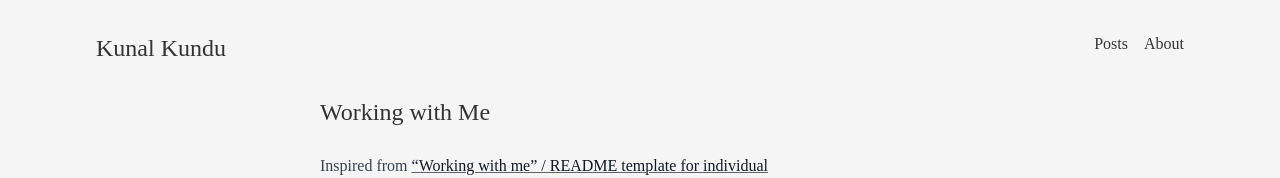
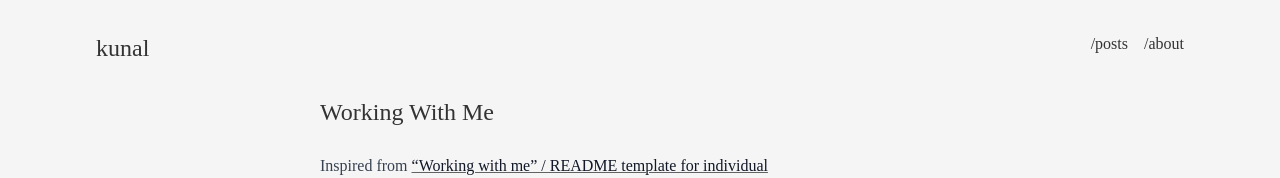
Before and after one commit to tinfoil-knight/tinfoil-knight.github.io, an Astro site: page /posts/03 in a window 1280 px wide. Shown: the top 178 px of the page. Built offline with nearby package versions, Linux system fonts and the light colour scheme; Astro itself is replaced by a stand-in of ours; a web font is replaced by a local one.

Commit message:
some copy changes

```diff
--- a/src/layouts/components/NavBar.astro
+++ b/src/layouts/components/NavBar.astro
@@ -2,13 +2,13 @@
 ---
 
 <section class="my-8 sm:flex sm:justify-between">
-    <div class="text-2xl text-center sm:text-left">Kunal Kundu</div>
+    <div class="text-2xl text-center sm:text-left">kunal</div>
     <nav class="flex space-x-2 sm:space-x-4 justify-center sm:justify-start">
         <a href="/posts" class="hover:text-blood-red">
-            Posts
+            /posts
         </a>
         <a href="/" class="hover:text-blood-red">
-            About
+            /about
         </a>
     </nav>
 </section>
--- a/src/pages/posts/03.md
+++ b/src/pages/posts/03.md
@@ -1,5 +1,5 @@
 ---
-title: Working with Me
+title: Working With Me
 date: "2022-06-01"
 layout: ../../layouts/Post.astro
 ---
```
